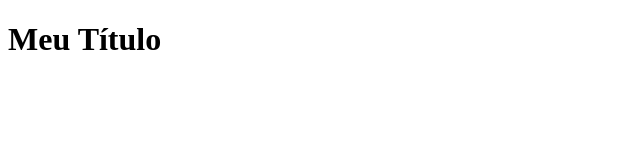
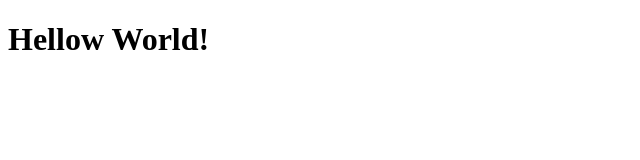
Before and after one commit to DaviSchaeffer/GitHub, a plain HTML site: page index.html in a window 1280 px wide. Shown: the whole page, without its empty margins (0-640 px from the left). Drawn offline with Linux system fonts and the light colour scheme.

Commit message:
Update index.html

```diff
--- a/index.html
+++ b/index.html
@@ -6,6 +6,6 @@
     <title>Document</title>
 </head>
 <body>
-    <h1>Meu Título</h1>
+    <h1>Hellow World!</h1>
 </body>
 </html>
```
